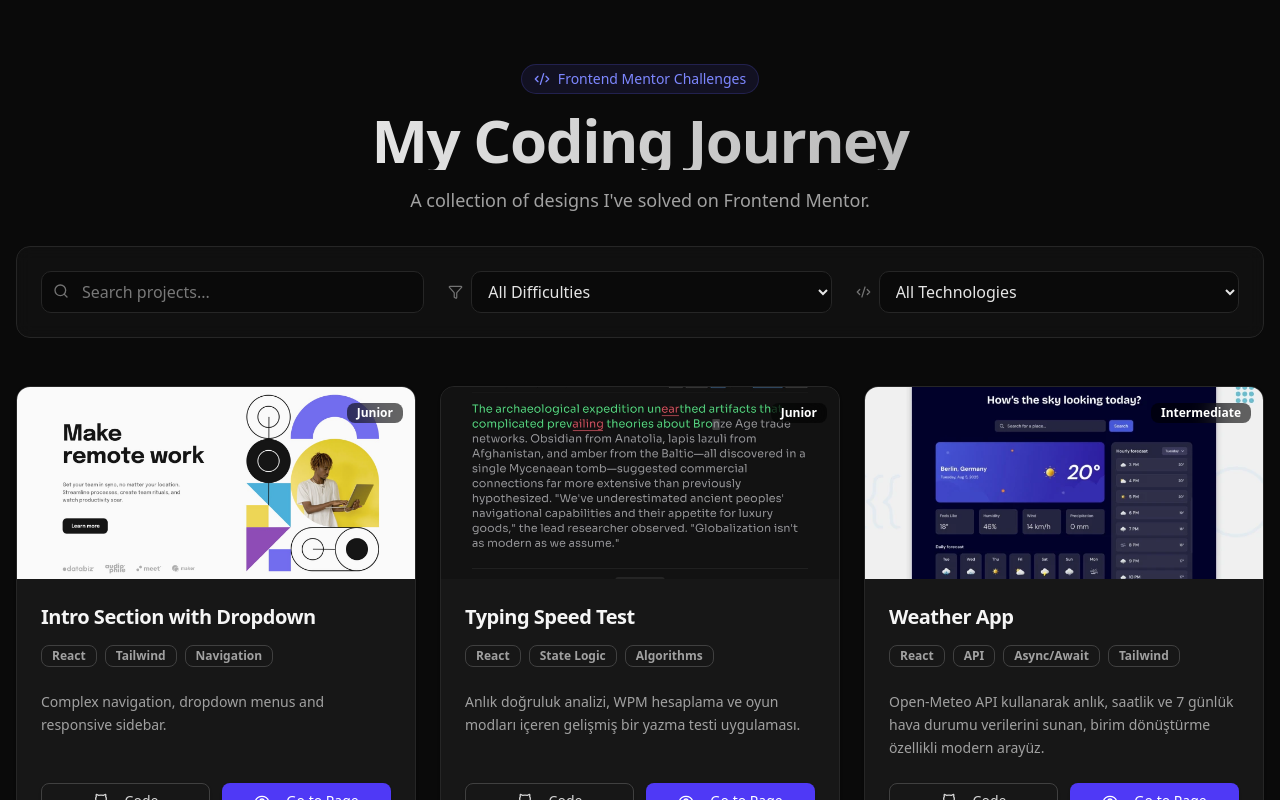
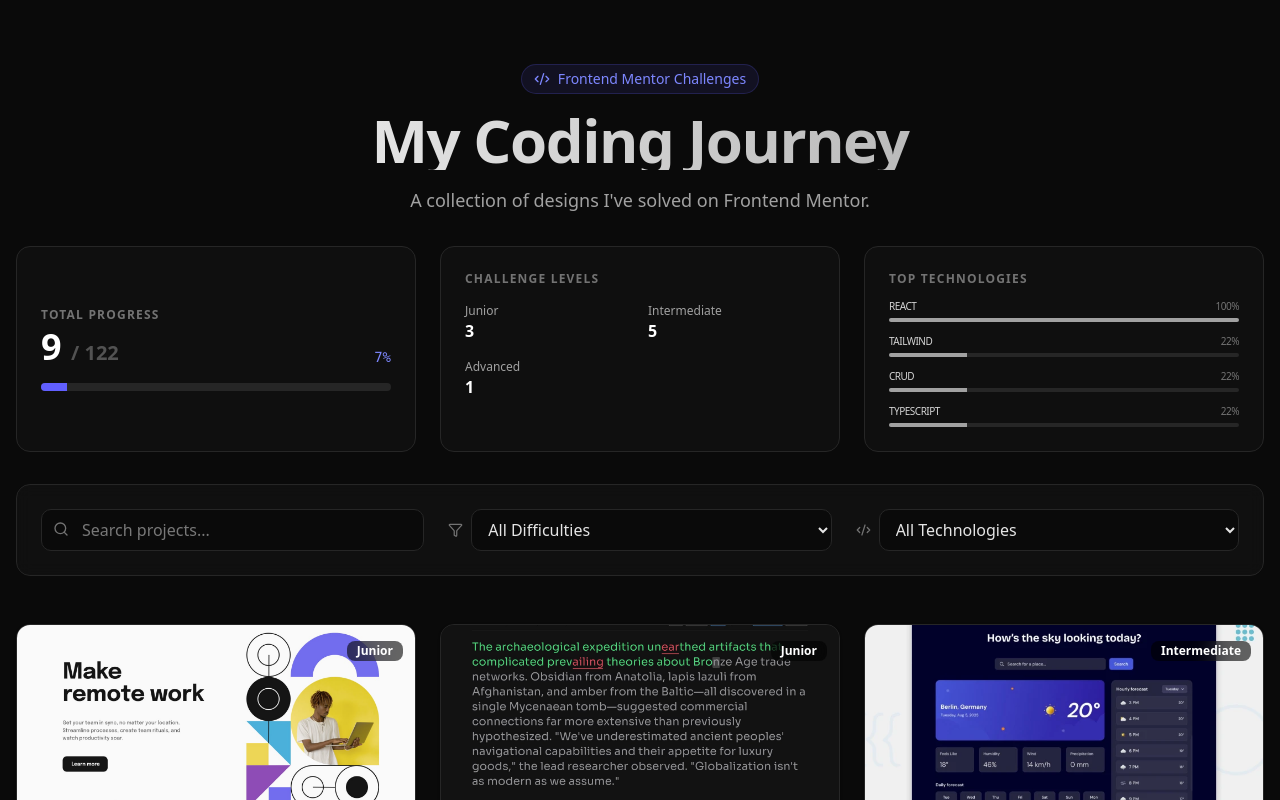
Before and after one commit to EnderKaran/Frontend-Mentor-Project, a React (Vite) app in the folder fm-showcase/: page / in a window 1280 px wide. Shown: the top 800 px of the page. Built offline with nearby package versions, Linux system fonts and the light colour scheme.

Commit message:
feat(showcase): implement project progress tracker and tech stats dashboard

```diff
--- a/fm-showcase/src/components/ProjectCard.tsx
+++ b/fm-showcase/src/components/ProjectCard.tsx
@@ -138,6 +138,31 @@ function ProjectCard() {
     });
   }, [searchQuery, selectedDifficulty, selectedTech]);
 
+    const stats = useMemo(() => {
+    const totalCompleted = projects.length;
+    const totalGoal = 122; // Belirttiğin hedef sayı
+
+    // Zorluk seviyesi dağılımı
+    const difficultyCounts = projects.reduce((acc: any, p) => {
+      acc[p.difficulty] = (acc[p.difficulty] || 0) + 1;
+      return acc;
+    }, {});
+
+    // Teknoloji kullanımı (En çok kullanılan ilk 4-5 tanesi)
+    const techCounts = projects.reduce((acc: any, p) => {
+      p.tags.forEach(tag => {
+        acc[tag] = (acc[tag] || 0) + 1;
+      });
+      return acc;
+    }, {});
+
+    const sortedTech = Object.entries(techCounts)
+      .sort(([, a]: any, [, b]: any) => b - a)
+      .slice(0, 4);
+
+    return { totalCompleted, totalGoal, difficultyCounts, sortedTech };
+  }, [projects]);
+
   const resetFilters = () => {
     setSearchQuery("");
     setSelectedDifficulty("All");
@@ -159,6 +184,66 @@ function ProjectCard() {
           A collection of designs I've solved on Frontend Mentor.
         </p>
       </header>
+
+      {/* PROGRESS TRACKER DASHBOARD */}
+<section className="container px-4 mb-8 mx-auto">
+  <div className="grid grid-cols-1 md:grid-cols-3 gap-6">
+
+    {/* 1. Overall Progress Card */}
+    <div className="p-6 border rounded-xl bg-neutral-900/40 border-neutral-800 flex flex-col justify-center">
+      <div className="flex justify-between items-end mb-4">
+        <div>
+          <p className="text-neutral-500 text-xs uppercase tracking-widest font-bold">Total Progress</p>
+          <h3 className="text-4xl font-black text-white mt-1">{stats.totalCompleted} <span className="text-neutral-600 text-xl">/ {stats.totalGoal}</span></h3>
+        </div>
+        <div className="text-indigo-400 font-mono text-sm">
+          {Math.round((stats.totalCompleted / stats.totalGoal) * 100)}%
+        </div>
+      </div>
+      <div className="w-full bg-neutral-800 h-2 rounded-full overflow-hidden">
+        <div
+          className="bg-indigo-500 h-full transition-all duration-1000 ease-out"
+          style={{ width: `${(stats.totalCompleted / stats.totalGoal) * 100}%` }}
+        />
+      </div>
+    </div>
+
+    {/* 2. Difficulty Distribution */}
+    <div className="p-6 border rounded-xl bg-neutral-900/40 border-neutral-800">
+      <p className="text-neutral-500 text-xs uppercase tracking-widest font-bold mb-4">Challenge Levels</p>
+      <div className="grid grid-cols-2 gap-4">
+        {['Junior', 'Intermediate', 'Advanced'].map((level) => (
+          <div key={level} className="flex flex-col">
+            <span className="text-neutral-400 text-xs">{level}</span>
+            <span className="text-white font-bold">{stats.difficultyCounts[level] || 0}</span>
+          </div>
+        ))}
+      </div>
+    </div>
+
+    {/* 3. Tech Stack Distribution */}
+    <div className="p-6 border rounded-xl bg-neutral-900/40 border-neutral-800">
+      <p className="text-neutral-500 text-xs uppercase tracking-widest font-bold mb-3">Top Technologies</p>
+      <div className="space-y-3">
+        {stats.sortedTech.map(([tech, count]: any) => (
+          <div key={tech} className="space-y-1">
+            <div className="flex justify-between text-[10px] uppercase tracking-tighter">
+              <span className="text-neutral-300">{tech}</span>
+              <span className="text-neutral-500">{Math.round((count / stats.totalCompleted) * 100)}%</span>
+            </div>
+            <div className="w-full bg-neutral-800 h-1 rounded-full overflow-hidden">
+              <div
+                className="bg-neutral-400 h-full transition-all duration-1000"
+                style={{ width: `${(count / stats.totalCompleted) * 100}%` }}
+              />
+            </div>
+          </div>
+        ))}
+      </div>
+    </div>
+
+  </div>
+</section>
 
       {/* FILTER CONTROL PANEL */}
       <section className="container px-4 mb-12 mx-auto">
```
